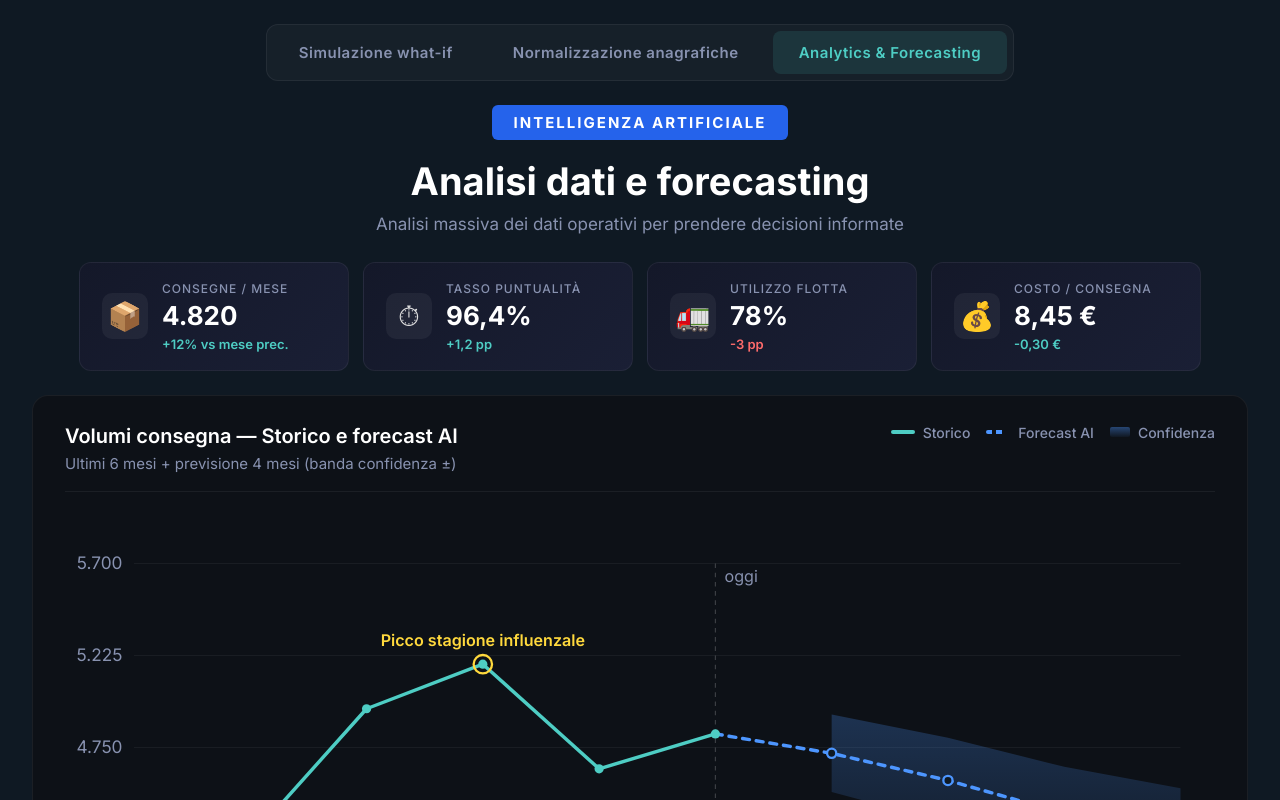
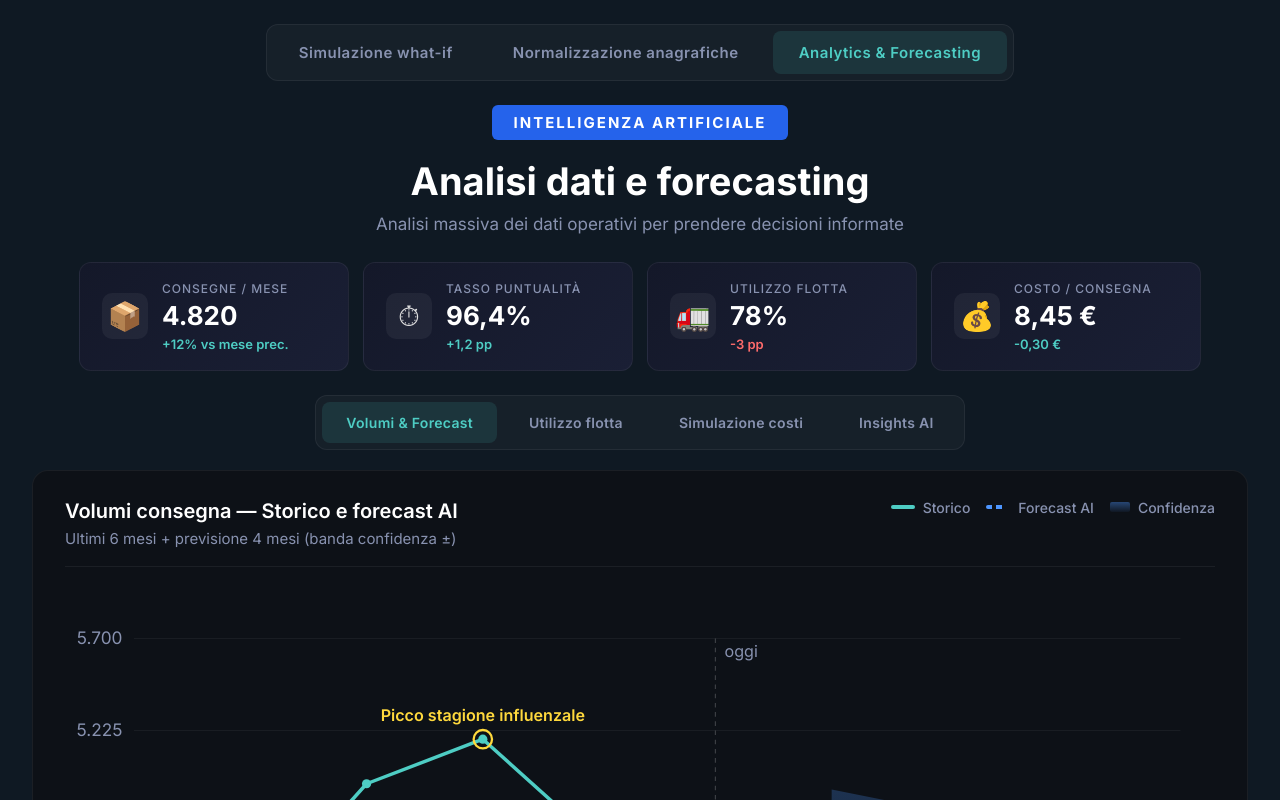
Before and after one commit to maupiredda/what-if-simulator, a React (Vite) app: page / in a window 1280 px wide. Both pictures are taken after a click on the button "Analytics & Forecasting". Shown: the top 800 px of the page. Built offline with nearby package versions, Linux system fonts and the light colour scheme.

Commit message:
Add 4 sub-tabs in Analytics page (one per panel)

```diff
--- a/src/AnalyticsForecast.jsx
+++ b/src/AnalyticsForecast.jsx
@@ -1,3 +1,4 @@
+import { useState } from 'react'
 import {
   kpis,
   volumeSeries,
@@ -443,7 +444,17 @@ function InsightsPanel() {
   )
 }
 
+const SUB_TABS = [
+  { id: 'volumi', label: 'Volumi & Forecast', component: VolumeChart },
+  { id: 'flotta', label: 'Utilizzo flotta', component: FleetPanel },
+  { id: 'costi', label: 'Simulazione costi', component: CostsPanel },
+  { id: 'insights', label: 'Insights AI', component: InsightsPanel },
+]
+
 export default function AnalyticsForecast() {
+  const [activeTab, setActiveTab] = useState('volumi')
+  const ActiveComponent = SUB_TABS.find((t) => t.id === activeTab).component
+
   return (
     <div className="analytics-page">
       {/* Header */}
@@ -462,12 +473,22 @@ export default function AnalyticsForecast() {
         ))}
       </div>
 
-      {/* All panels stacked vertically with identical dimensions */}
+      {/* Sub-tabs navigation */}
+      <div className="sub-tabs">
+        {SUB_TABS.map((t) => (
+          <button
+            key={t.id}
+            className={`sub-tab ${activeTab === t.id ? 'active' : ''}`}
+            onClick={() => setActiveTab(t.id)}
+          >
+            {t.label}
+          </button>
+        ))}
+      </div>
+
+      {/* Active panel */}
       <div className="analytics-stack">
-        <VolumeChart />
-        <FleetPanel />
-        <CostsPanel />
-        <InsightsPanel />
+        <ActiveComponent />
       </div>
     </div>
   )
--- a/src/App.css
+++ b/src/App.css
@@ -634,6 +634,45 @@ body {
   margin-bottom: 24px;
 }
 
+.sub-tabs {
+  display: flex;
+  justify-content: center;
+  gap: 8px;
+  margin-bottom: 20px;
+  padding: 6px;
+  background: rgba(255, 255, 255, 0.03);
+  border: 1px solid rgba(255, 255, 255, 0.06);
+  border-radius: 12px;
+  width: fit-content;
+  margin-left: auto;
+  margin-right: auto;
+  flex-wrap: wrap;
+}
+
+.sub-tab {
+  padding: 12px 24px;
+  border: none;
+  background: transparent;
+  color: #8892b0;
+  font-size: 14px;
+  font-weight: 600;
+  letter-spacing: 0.3px;
+  border-radius: 8px;
+  cursor: pointer;
+  transition: all 0.2s ease;
+  font-family: 'Inter', sans-serif;
+}
+
+.sub-tab:hover {
+  color: #ffffff;
+  background: rgba(255, 255, 255, 0.04);
+}
+
+.sub-tab.active {
+  background: rgba(78, 205, 196, 0.12);
+  color: #4ECDC4;
+}
+
 .chart-card {
   background: #0d1117;
   border: 1px solid rgba(255, 255, 255, 0.06);
```
Also changed, not shown: 5 other files (tests, documents, lock files or other folders).
